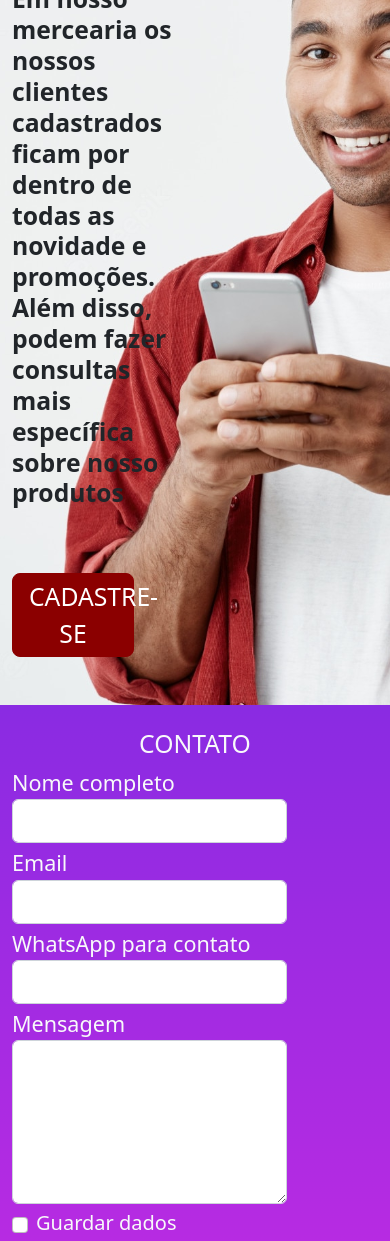
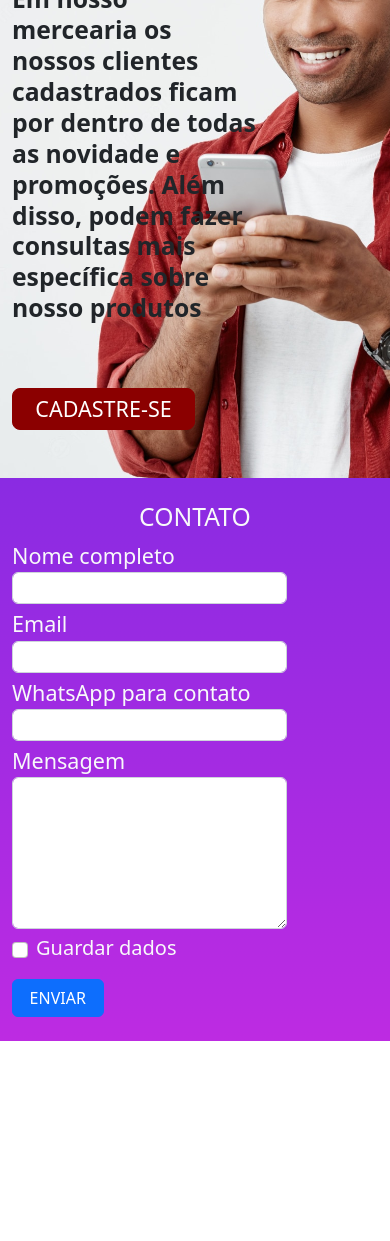
Before and after one commit to BunoQueiroz/mercearia-bootstrap, a website built with Parcel: page src/index.html in a window 390 px wide. Shown: the part 1105-2346 px from the top of the page. After the commit the page ends 2146 px from the top, so only its background shows below. Built offline with nearby package versions, Linux system fonts and the light colour scheme; files whose address does not match are found by name.

Commit message:
Melhorando a responsividade mobile da sessão de chamada e do formulário de contato

```diff
--- a/src/index.html
+++ b/src/index.html
@@ -85,10 +85,10 @@
     <section class="call py-5">
       <div class="container grid">
         <h2 class="display-6 fw-semibold pb-5 font-wine">Fique por dentro de tudo</h2>
-        <p class="fs-2 fw-semibold lh-sm py-5 col-6">
+        <p class="fs-2 fw-semibold lh-sm py-5 col-8 col-md-6">
           Em nosso mercearia os nossos clientes cadastrados ficam por dentro de todas as novidade e promoções. Além disso, podem fazer consultas mais específica sobre nosso produtos
         </p>
-        <a class="fs-2 py-1 col-4 text-uppercase btn btn-lg btn-primary btn-call" href="#">cadastre-se</a>
+        <a class="col-6 col-md-4 col-lg-3 fs-4 py-1 text-uppercase btn btn-lg btn-primary btn-call" href="#">cadastre-se</a>
       </div>
     </section>
     <section class="text-light py-4 contact">
@@ -96,19 +96,19 @@
       <form class="container grid">
         <div class="col-9 mb-1">
           <label for="InputName" class="form-label mb-0 fs-4">Nome completo</label>
-          <input type="text" class="form-control fs-5" id="InputName" required>
+          <input type="text" class="form-control fs-5 py-0" id="InputName" required>
         </div>
         <div class="col-9 mb-1">
           <label for="InputEmail" class="form-label mb-0 fs-4">Email</label>
-          <input type="email" class="form-control fs-5" id="InputEmail" required>
+          <input type="email" class="form-control fs-5 py-0" id="InputEmail" required>
         </div>
         <div class="col-9 mb-1">
           <label for="InputWhatsapp" class="form-label mb-0 fs-4">WhatsApp para contato</label>
-          <input type="number" class="form-control fs-5" id="InputWhatsapp" required>
+          <input type="number" class="form-control fs-5 py-0" id="InputWhatsapp" required>
         </div>
         <div class="col-9 mb-1">
           <label for="InputMessage" class="form-label mb-0 fs-4">Mensagem</label>
-          <textarea class="form-control fs-5" id="InputMessage" required cols="15" rows="5" required></textarea>
+          <textarea class="form-control fs-5 py-0" id="InputMessage" required cols="15" rows="5" required></textarea>
         </div>
         <div class="mb-3 form-check d-flex">
           <input type="checkbox" class="form-check-input align-self-center" id="checkBox">
```
